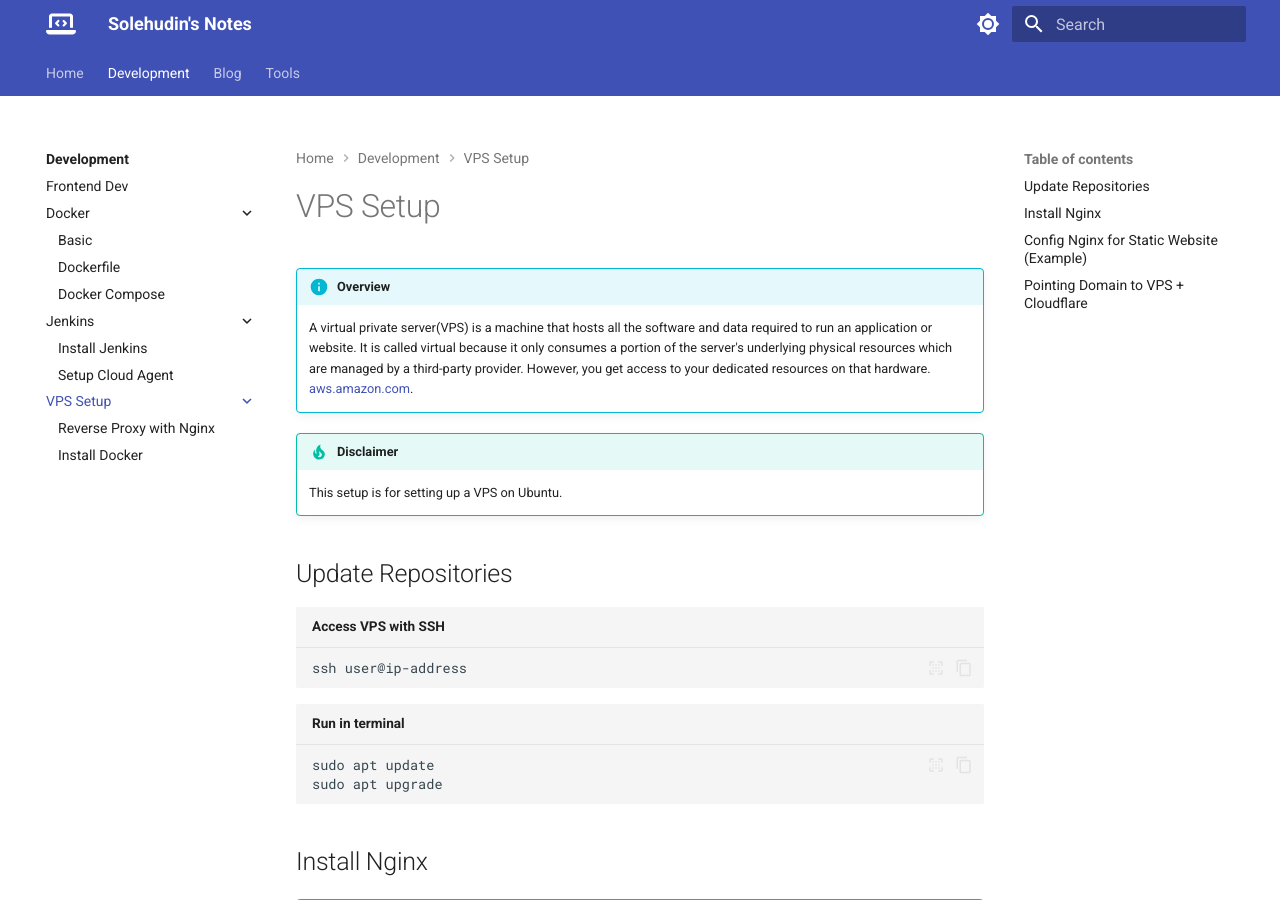
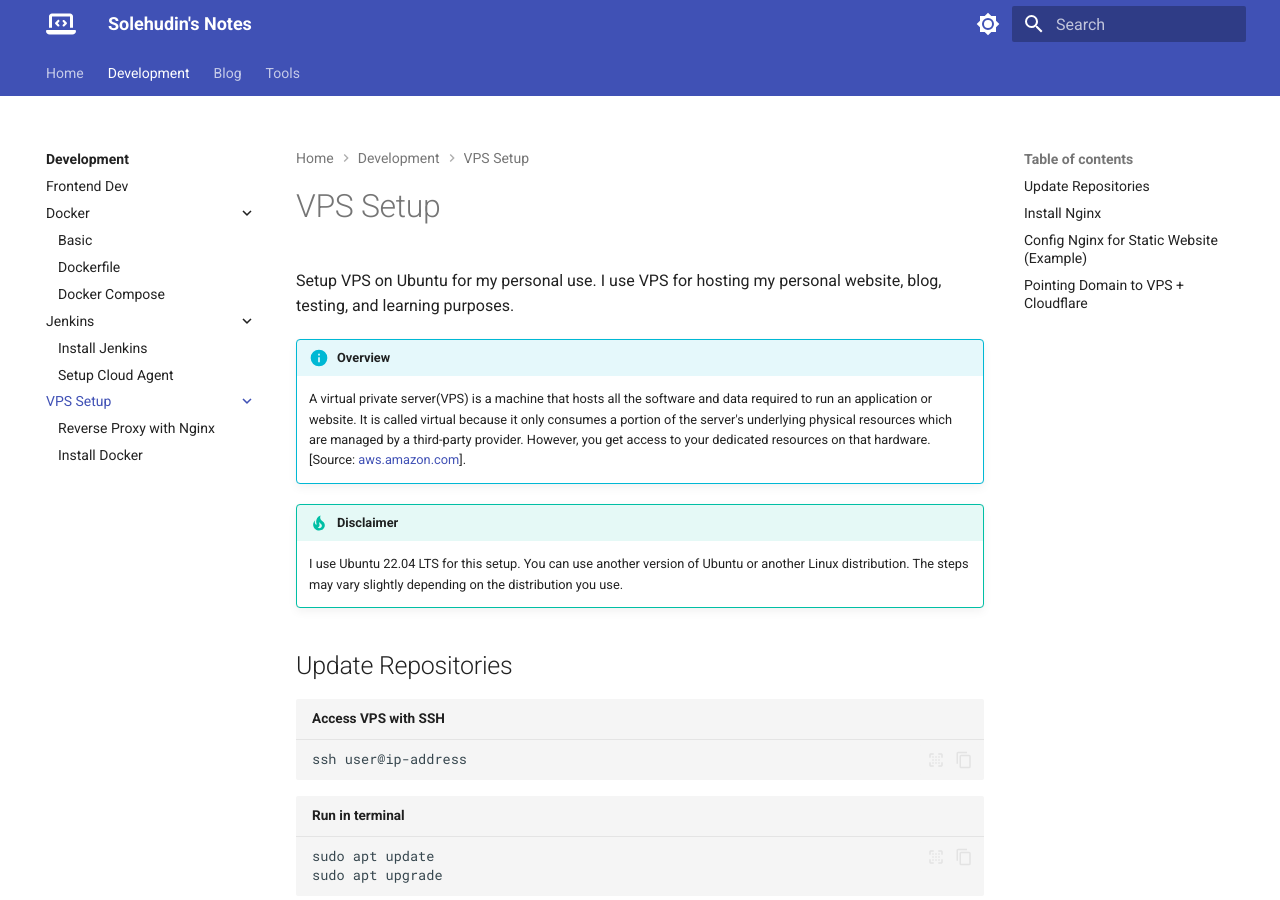
Before and after one commit to solehudin5699/notes, an MkDocs documentation site: the page built from docs/dev/vps-setup/index.md, in a window 1280 px wide and 900 px high. Built offline with MkDocs 1.6.1 and Material for MkDocs 9.7.7, drawn with Linux system fonts in a browser that asks for light colours; comment, search, counter and statistics services are not loaded; some of the changed text lies outside the part shown.

```diff
--- a/docs/dev/vps-setup/index.md
+++ b/docs/dev/vps-setup/index.md
@@ -4,13 +4,15 @@ comments: true
 
 # VPS Setup
 
+Setup VPS on Ubuntu for my personal use. I use VPS for hosting my personal website, blog, testing, and learning purposes.
+
 !!! info "Overview"
 
-      A virtual private server(VPS) is a machine that hosts all the software and data required to run an application or website. It is called virtual because it only consumes a portion of the server's underlying physical resources which are managed by a third-party provider. However, you get access to your dedicated resources on that hardware. [aws.amazon.com](https://aws.amazon.com/what-is/vps/?nc1=h_ls).
+      A virtual private server(VPS) is a machine that hosts all the software and data required to run an application or website. It is called virtual because it only consumes a portion of the server's underlying physical resources which are managed by a third-party provider. However, you get access to your dedicated resources on that hardware. [Source: [aws.amazon.com](https://aws.amazon.com/what-is/vps/?nc1=h_ls)].
 
 !!! tip "Disclaimer"
 
-      This setup is for setting up a VPS on Ubuntu.
+      I use Ubuntu 22.04 LTS for this setup. You can use another version of Ubuntu or another Linux distribution. The steps may vary slightly depending on the distribution you use.
 
 ## Update Repositories
 
@@ -70,7 +72,7 @@ sudo service nginx restart
 
 ## Pointing Domain to VPS + Cloudflare
 
-1. Register a domain, example escloud.my.id
+1. Make sure we have a domain, for example, escloud.my.id. If you don't have a domain, you can buy it from a domain provider.
 2. Login to Cloudflare, add site escloud.my.id
    <img src="../../assets/images/setup-domain-in-vps.png" />
 3. Copy Cloudflare nameserver
--- a/mkdocs.yml
+++ b/mkdocs.yml
@@ -33,7 +33,9 @@ nav:
           - Install Docker: dev/vps-setup/install-docker.md
   - Blog:
       - blog/index.md
-  - Tools: tools/index.md
+  - Tools:
+      - tools/index.md
+      - Oh My Zsh: tools/oh-my-zsh.md
 
 theme:
   name: material
```
Also changed, not shown: docs/dev/vps-setup/install-docker.md (+6 -0 lines), docs/tools/index.md (+3 -1 lines), docs/tools/oh-my-zsh.md (added, +80 -0 lines), 1 other file.
